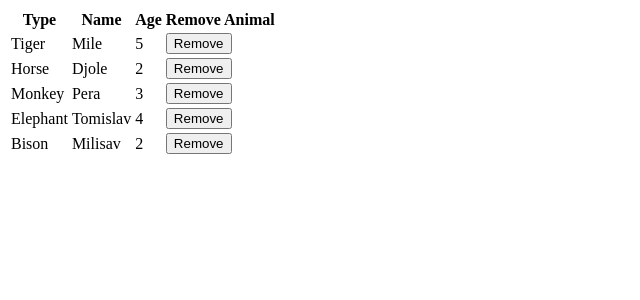
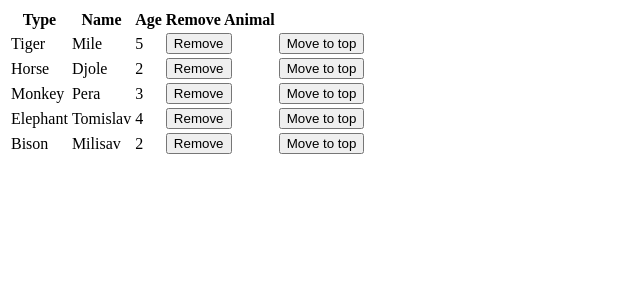
Before and after one commit to dzuka/zoo, an Angular app: page / in a window 1280 px wide. Shown: the top 300 px of the page, without its empty margins (0-640 px from the left). Built offline with nearby package versions, Linux system fonts and the light colour scheme.

Commit message:
zadatakAnimal5

```diff
--- a/src/app/animal-list/animal-list.component.html
+++ b/src/app/animal-list/animal-list.component.html
@@ -18,6 +18,9 @@
           Remove
         </button>
       </td>
+      <td>
+        <button class="btn btn-danger" (click)="moveToTop(animal)">Move to top</button>
+      </td>
     </tr>
 
   </tbody>
--- a/src/app/animal-list/animal-list.component.ts
+++ b/src/app/animal-list/animal-list.component.ts
@@ -25,6 +25,11 @@
      this.animals.splice(index, 1);
    }
 
+   moveToTop(animal) {
+     this.removeAnimal(animal);
+     this.animals.unshift(animal);
+   }
+
 
   ngOnInit() {
   }
```
